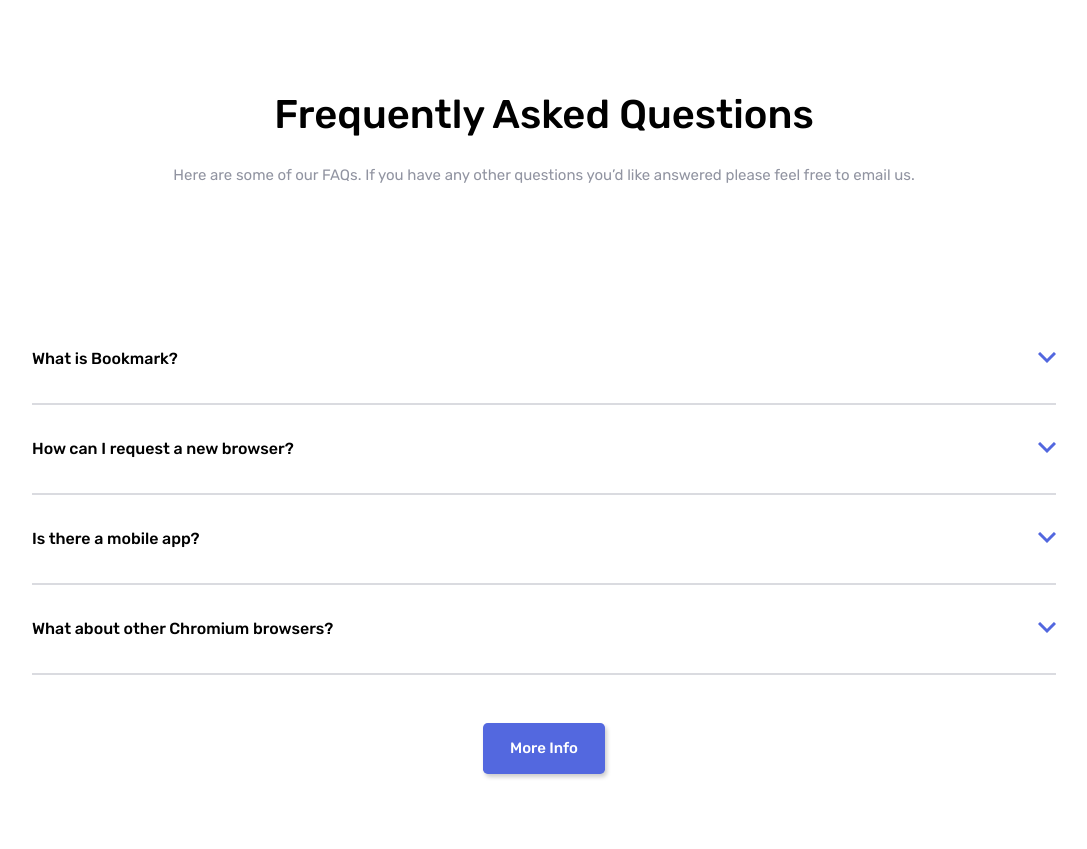
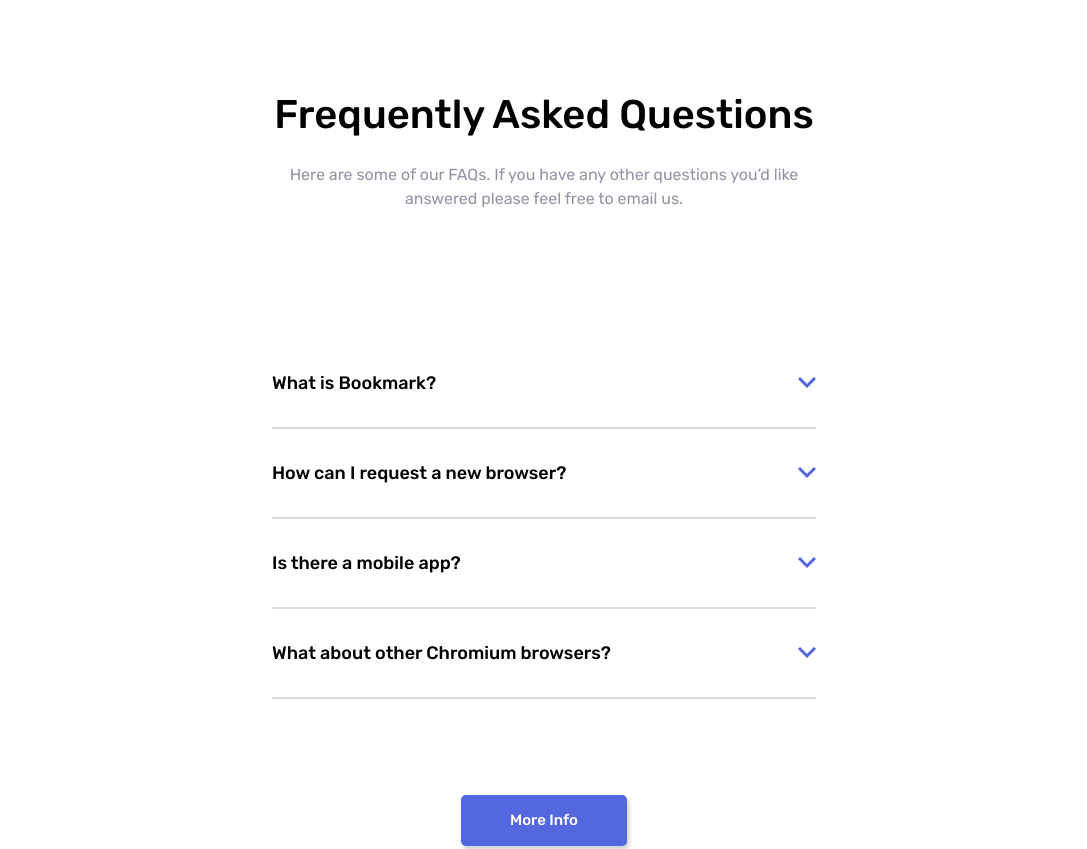
Before and after one commit to Madahva/Bookmark--Landing-page, a plain HTML site: page index.html in a window 1280 px wide. Shown: the part 2189-3038 px from the top of the page, without its empty margins (96-1183 px from the left). Drawn offline with Linux system fonts and the light colour scheme.

Commit message:
FAQ Accordion Section Responsive Styles Finished

```diff
--- a/src/styles/faq.css
+++ b/src/styles/faq.css
@@ -1,8 +1,9 @@
 .faq {
   align-items: center;
-  margin: 10rem 0;
+  margin: 10rem auto;
   display: flex;
   flex-direction: column;
+  max-width: 800px;
 }
 
 .faq__text {
@@ -120,5 +121,19 @@
 @media(min-width: 900px) {
   .faq__text-para {
     margin-top: 2rem;
+    font-size: 16px;
+  }
+
+  .faq__accordion-question {
+    font-size: 18px;
+  }
+
+  .faq__accordion-answer {
+    font-size: 16px;
+  }
+
+  .faq__link {
+    margin-top: 6rem;
+    padding-inline: 3rem;
   }
 }
```
